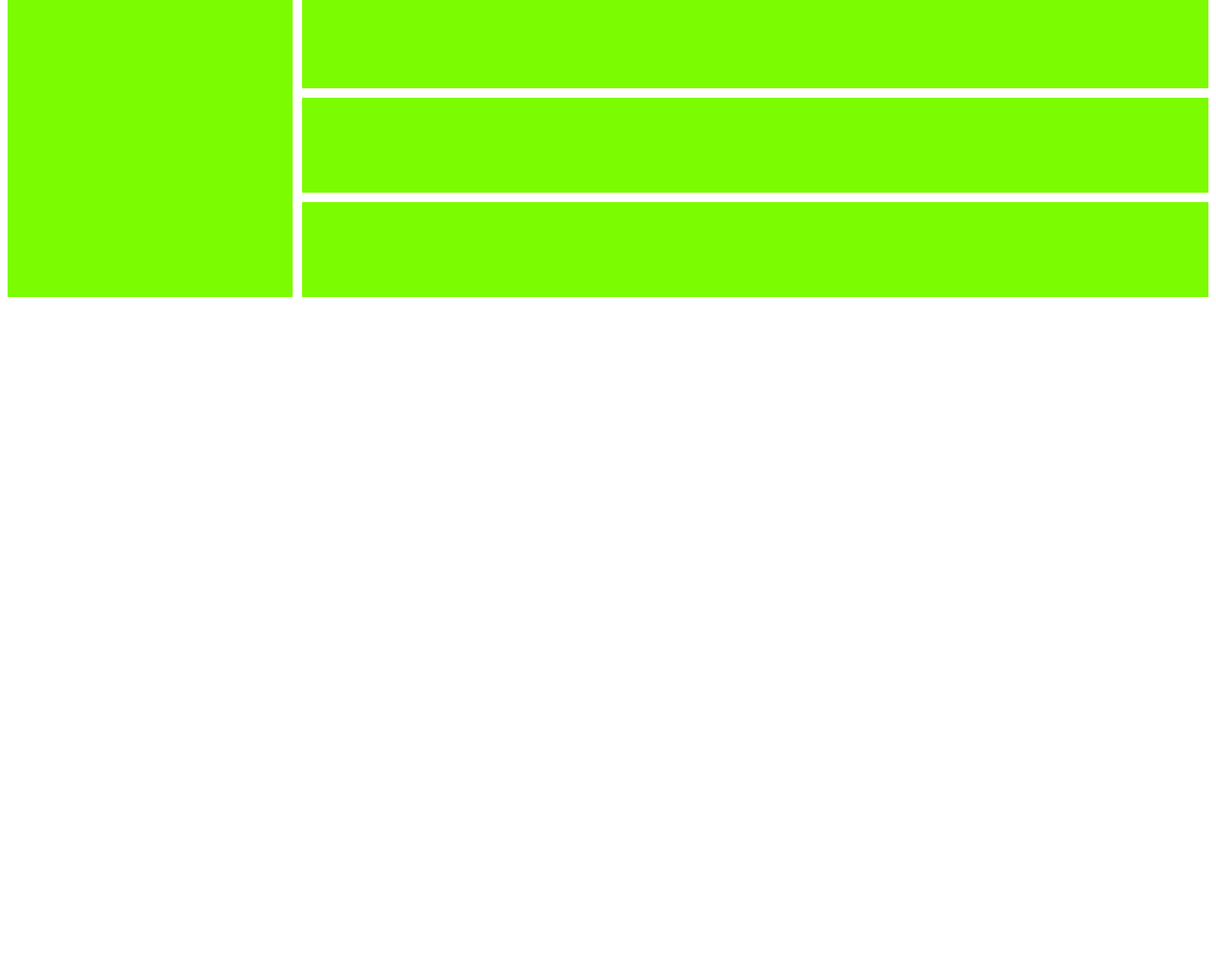
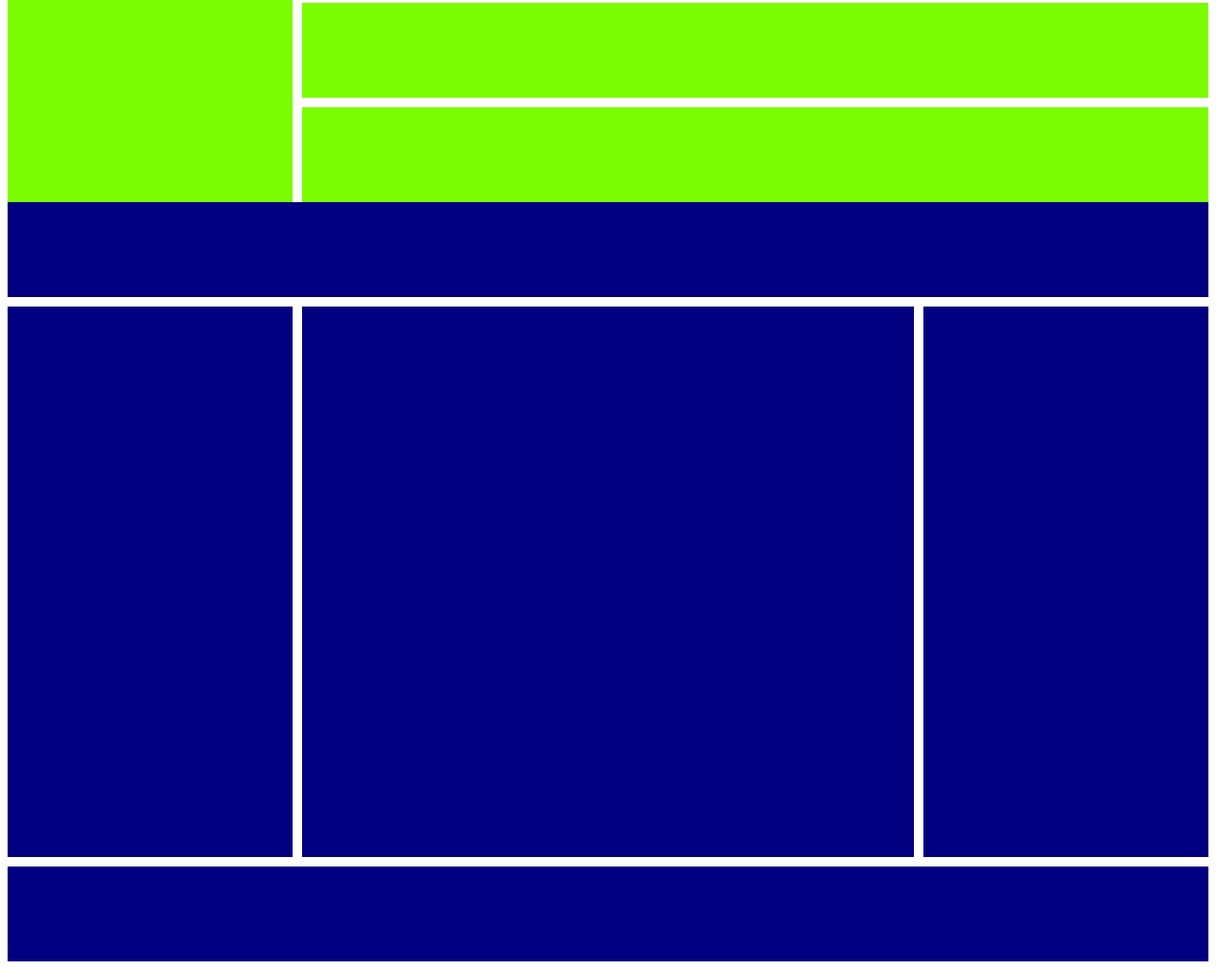
Before and after one commit to g3rar2/tareas-idu-gerardo-perez, a plain HTML site: page tarea-seis.html in a window 1280 px wide. Shown: the part 1395-2416 px from the top of the page at 95% size. Before the commit the page ends 1716 px from the top, so only its background shows below. Drawn offline with Linux system fonts and the light colour scheme.

Commit message:
seccion tres

```diff
--- a/css/styles.css
+++ b/css/styles.css
@@ -50,7 +50,7 @@
 
 
  .container2{
-     height: 900px;
+     height: 100vh;
      display: grid;
      grid-template-columns:300px 1fr;
      grid-template-rows:100px 1fr 100px 100px;
@@ -87,3 +87,42 @@
      grid-area: footer;
      background-color: lawngreen;
  }
+
+
+ .container3{
+     height: 100vh;
+     display: grid;
+     grid-template-columns:300px 1fr 300px;
+     grid-template-rows:100px 1fr 100px;
+
+     grid-template-areas: "header header header"
+     "asideleft content asideright "
+     "footer footer footer";
+     gap: 10px;
+
+ }
+
+ .container3__header{
+     grid-area: header;
+     background-color: navy;
+ }
+
+ .container3__footer{
+     grid-area: footer;
+     background-color: navy;
+ }
+
+ .container3__asideleft{
+     grid-area: asideleft;
+     background-color: navy;
+ }
+
+ .container3__asideright{
+     grid-area: asideright;
+     background-color: navy;
+
+ }
+ .container3__content{
+     grid-area: content;
+     background-color: navy;
+ }
--- a/tarea-seis.html
+++ b/tarea-seis.html
@@ -32,6 +32,14 @@
 
 <!--Seccion Tres-->
 
+<section class="container3">
+    <header class="container3__header"></header>
+    <aside class="container3__asideleft"></aside>
+    <aside class="container3__asideright"></aside>
+    <main class="container3__content"></main>
+    <footer class="container3__footer"></footer>
+
+</section>
 
 </body>
 </html>
```
